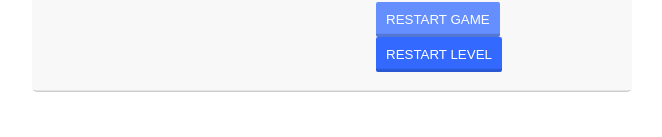
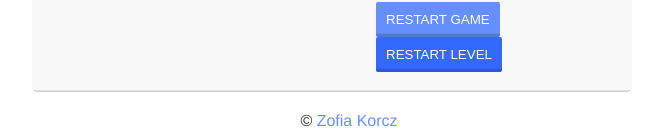
Before and after one commit to Calanthe/swipers, a React (Create React App) app: page / in a window 1280 px wide. Shown: the part 827-964 px from the top of the page, without its empty margins (291-953 px from the left). Before the commit the page ends 939 px from the top, so only its background shows below. Built offline with nearby package versions, Linux system fonts and the light colour scheme.

Commit message:
footer added

```diff
--- a/public/index.html
+++ b/public/index.html
@@ -39,4 +39,7 @@
       To create a production bundle, use `npm run build` or `yarn build`.
     -->
   </body>
+  <footer class="footer">
+    <p>© <a href="http://zofiakorcz.pl" class="footer-link" target="_blank">Zofia Korcz</a></p>
+  </footer>
 </html>
--- a/src/index.scss
+++ b/src/index.scss
@@ -109,7 +109,7 @@ p {
   margin: 0; //TODO add reset style?
 }
 
-.app {
+.app, .footer {
   width: 634px;
   margin: 0 auto;
 
@@ -421,3 +421,13 @@ p {
       }
   }
 }
+
+.footer {
+  text-align: center;
+  margin: 0 auto 10px auto;
+
+  .footer-link {
+    text-decoration: none;
+    color: $secondary-font-color;
+  }
+}
```
